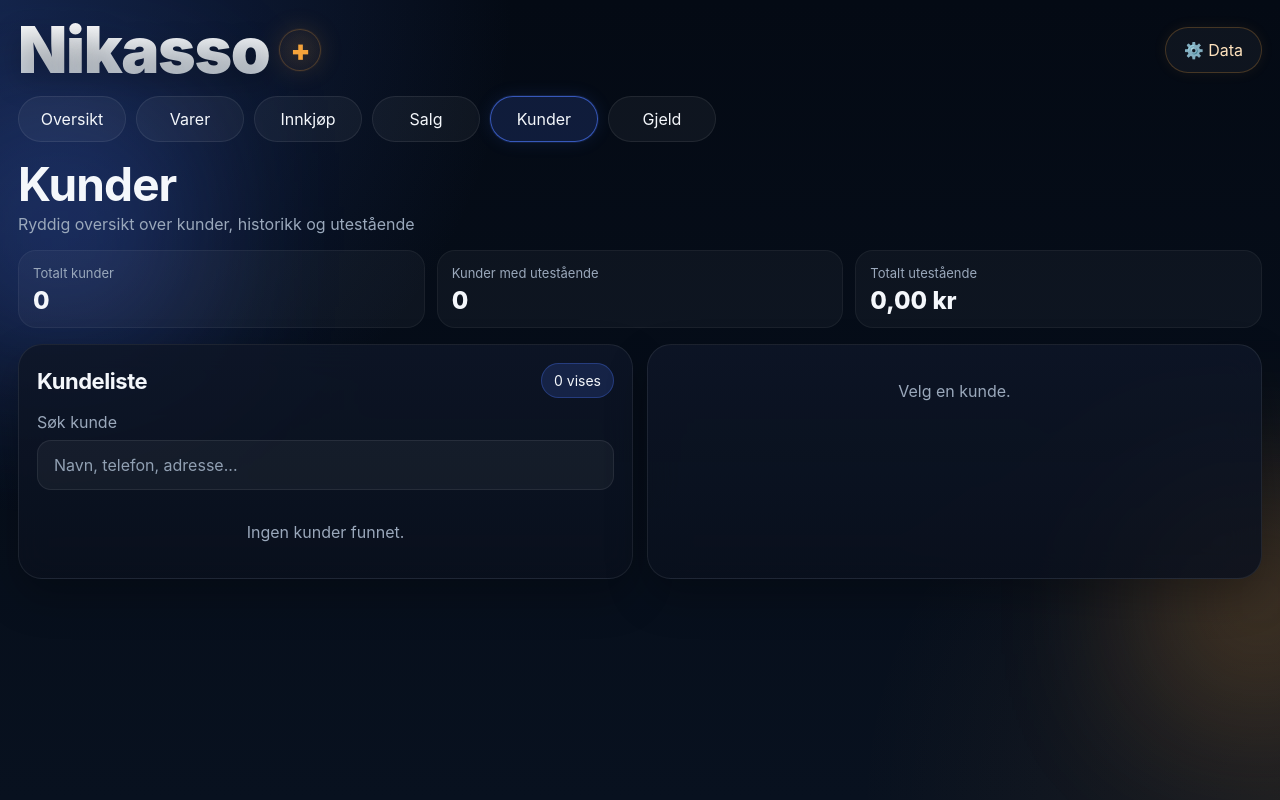
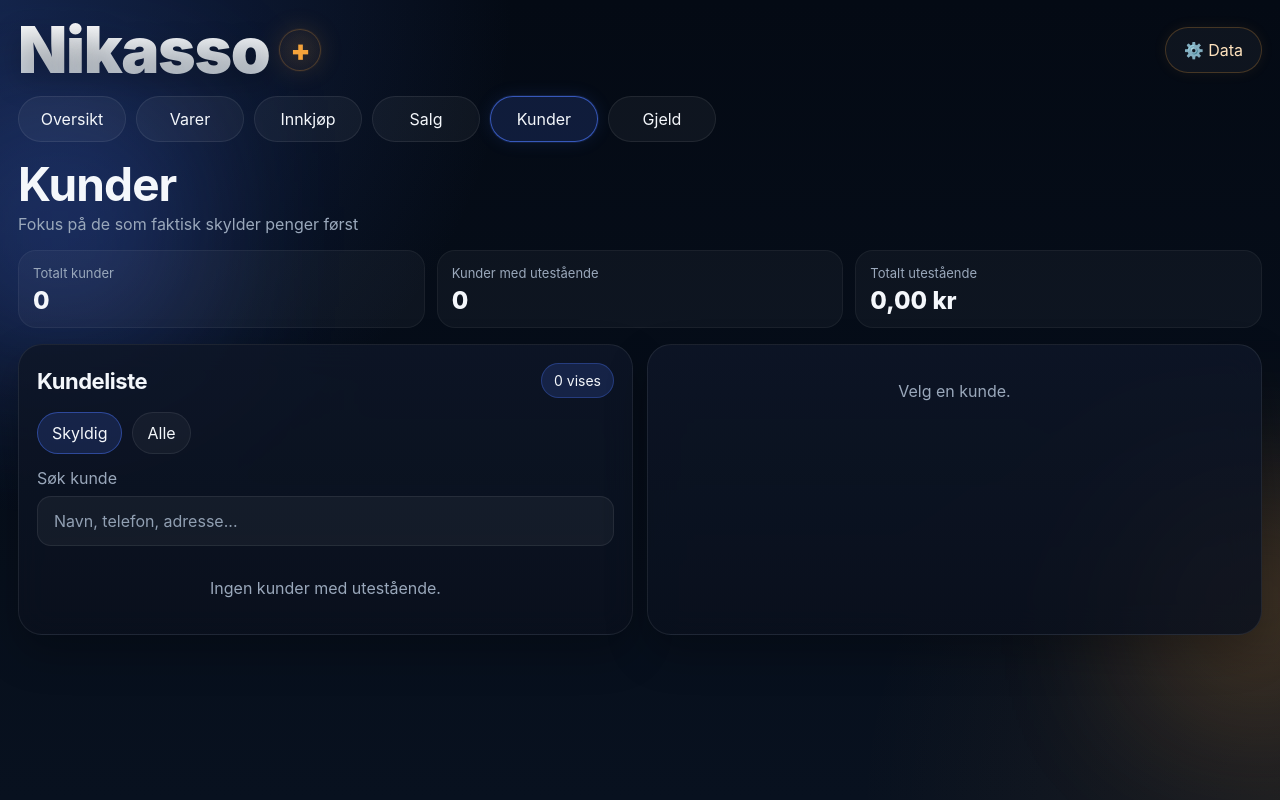
Before and after one commit to nikolaihoffmann-svg/Nikasso-, a React (Vite) app: page / in a window 1280 px wide. Both pictures are taken after a click on the button "Kunder". Built offline with nearby package versions, Linux system fonts and the light colour scheme.

Commit message:
Update Kunder.tsx

```diff
--- a/src/pages/Kunder.tsx
+++ b/src/pages/Kunder.tsx
@@ -10,31 +10,39 @@
 } from "../app/storage";
 import type { Customer } from "../types";
 
+type ViewMode = "skyldig" | "alle";
+
 export default function Kunder() {
   const [customers, setCustomers] = useState<Customer[]>([]);
   const [selectedId, setSelectedId] = useState<string>("");
   const [query, setQuery] = useState("");
+  const [viewMode, setViewMode] = useState<ViewMode>("skyldig");
 
   useEffect(() => {
     const all = getCustomers();
     setCustomers(all);
 
-    const withDebt = all
-      .map((c) => ({ id: c.id, remaining: customerTotalRemaining(c.id) }))
-      .sort((a, b) => b.remaining - a.remaining);
+    const sortedByDebt = [...all].sort(
+      (a, b) => customerTotalRemaining(b.id) - customerTotalRemaining(a.id)
+    );
 
-    setSelectedId(withDebt[0]?.id ?? all[0]?.id ?? "");
+    const firstWithDebt = sortedByDebt.find((c) => customerTotalRemaining(c.id) > 0);
+    setSelectedId(firstWithDebt?.id ?? sortedByDebt[0]?.id ?? "");
   }, []);
 
   const filteredCustomers = useMemo(() => {
-    const q = query.trim().toLowerCase();
-    const sorted = [...customers].sort(
+    let base = [...customers].sort(
       (a, b) => customerTotalRemaining(b.id) - customerTotalRemaining(a.id)
     );
 
-    if (!q) return sorted;
+    if (viewMode === "skyldig") {
+      base = base.filter((customer) => customerTotalRemaining(customer.id) > 0);
+    }
 
-    return sorted.filter((customer) => {
+    const q = query.trim().toLowerCase();
+    if (!q) return base;
+
+    return base.filter((customer) => {
       return (
         customer.name.toLowerCase().includes(q) ||
         (customer.phone ?? "").toLowerCase().includes(q) ||
@@ -42,10 +50,12 @@
         (customer.note ?? "").toLowerCase().includes(q)
       );
     });
-  }, [customers, query]);
+  }, [customers, query, viewMode]);
 
   const selected = useMemo(
-    () => filteredCustomers.find((x) => x.id === selectedId) || customers.find((x) => x.id === selectedId),
+    () =>
+      filteredCustomers.find((x) => x.id === selectedId) ||
+      customers.find((x) => x.id === selectedId),
     [filteredCustomers, customers, selectedId]
   );
 
@@ -69,7 +79,7 @@
       <div className="rowBetween" style={{ marginBottom: 16 }}>
         <div>
           <h1 className="pageTitle" style={{ marginBottom: 6 }}>Kunder</h1>
-          <div className="muted">Ryddig oversikt over kunder, historikk og utestående</div>
+          <div className="muted">Fokus på de som faktisk skylder penger først</div>
         </div>
       </div>
 
@@ -95,6 +105,23 @@
             <span className="badge badgeBlue">{filteredCustomers.length} vises</span>
           </div>
 
+          <div className="filterBar" style={{ marginBottom: 14 }}>
+            <button
+              type="button"
+              className={`filterChip ${viewMode === "skyldig" ? "filterChipActive" : ""}`}
+              onClick={() => setViewMode("skyldig")}
+            >
+              Skyldig
+            </button>
+            <button
+              type="button"
+              className={`filterChip ${viewMode === "alle" ? "filterChipActive" : ""}`}
+              onClick={() => setViewMode("alle")}
+            >
+              Alle
+            </button>
+          </div>
+
           <label className="label" style={{ marginBottom: 14 }}>
             <span>Søk kunde</span>
             <input
@@ -106,7 +133,9 @@
 
           <div className="compactList">
             {filteredCustomers.length === 0 ? (
-              <div className="emptyState">Ingen kunder funnet.</div>
+              <div className="emptyState">
+                {viewMode === "skyldig" ? "Ingen kunder med utestående." : "Ingen kunder funnet."}
+              </div>
             ) : (
               filteredCustomers.map((customer) => {
                 const remaining = customerTotalRemaining(customer.id);
```
